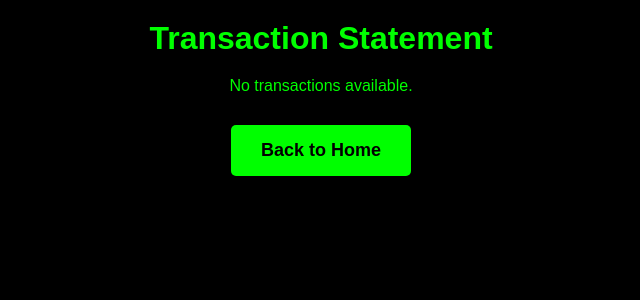
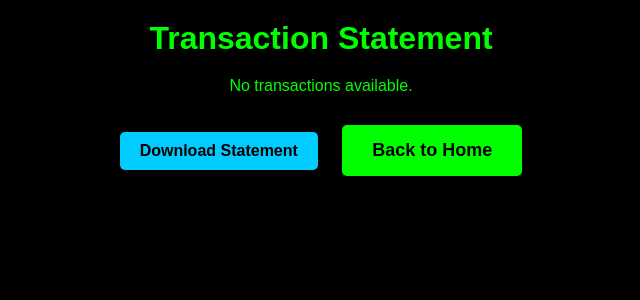
Before and after one commit to Egdar2001/ATM-Simulation, a Flask app: page /statement in a window 1280 px wide. Shown: the top 300 px of the page, without its empty margins (319-959 px from the left). Run offline with Flask 3, Linux system fonts and the light colour scheme; the visitor is signed in with stand-in values (Sample User, id 1).

Commit message:
Update statement.html

```diff
--- a/templates/statement.html
+++ b/templates/statement.html
@@ -30,6 +30,7 @@
     {% else %}
         <p>No transactions available.</p>
     {% endif %}
+    <a href="/download_statement" class="download-button">Download Statement</a>
     <a href="/home">Back to Home</a>
 </body>
 </html>
```
